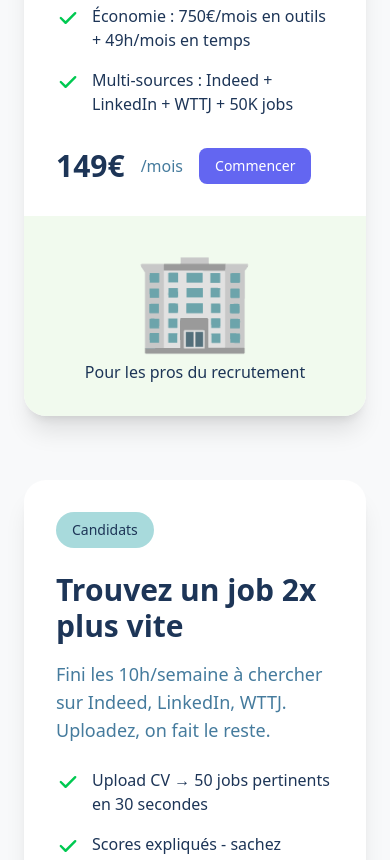
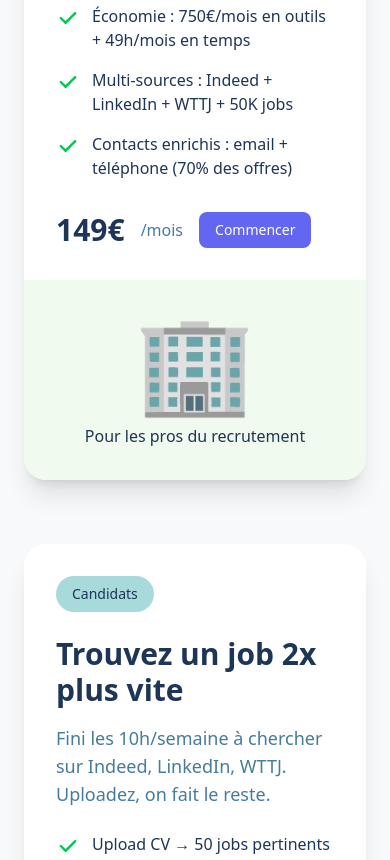
Before and after one commit to tristan001323/pushprofile-app, a Next.js app: page / in a window 390 px wide. Shown: the part 4460-5320 px from the top of the page. Built offline with nearby package versions, Linux system fonts and the light colour scheme; no server answers.

Commit message:
Add contact enrichment benefit for recruiters
- Added "Contacts enrichis : email + téléphone (70% des offres)"
  to the recruitment agencies section

🤖 Generated with [Claude Code](https://claude.com/claude-code)

Co-Authored-By: Claude Opus 4.5 <noreply@anthropic.com>

```diff
--- a/app/page.tsx
+++ b/app/page.tsx
@@ -309,6 +309,12 @@ export default function LandingPage() {
                         <path fillRule="evenodd" d="M16.707 5.293a1 1 0 010 1.414l-8 8a1 1 0 01-1.414 0l-4-4a1 1 0 011.414-1.414L8 12.586l7.293-7.293a1 1 0 011.414 0z" clipRule="evenodd" />
                       </svg>
                       <span style={{ color: '#1D3557' }}>Multi-sources : Indeed + LinkedIn + WTTJ + 50K jobs</span>
+                    </li>
+                    <li className="flex items-start gap-3">
+                      <svg className="w-6 h-6 text-green-500 flex-shrink-0 mt-0.5" fill="currentColor" viewBox="0 0 20 20">
+                        <path fillRule="evenodd" d="M16.707 5.293a1 1 0 010 1.414l-8 8a1 1 0 01-1.414 0l-4-4a1 1 0 011.414-1.414L8 12.586l7.293-7.293a1 1 0 011.414 0z" clipRule="evenodd" />
+                      </svg>
+                      <span style={{ color: '#1D3557' }}>Contacts enrichis : email + téléphone (70% des offres)</span>
                     </li>
                   </ul>
                   <div className="flex items-center gap-4">
```
